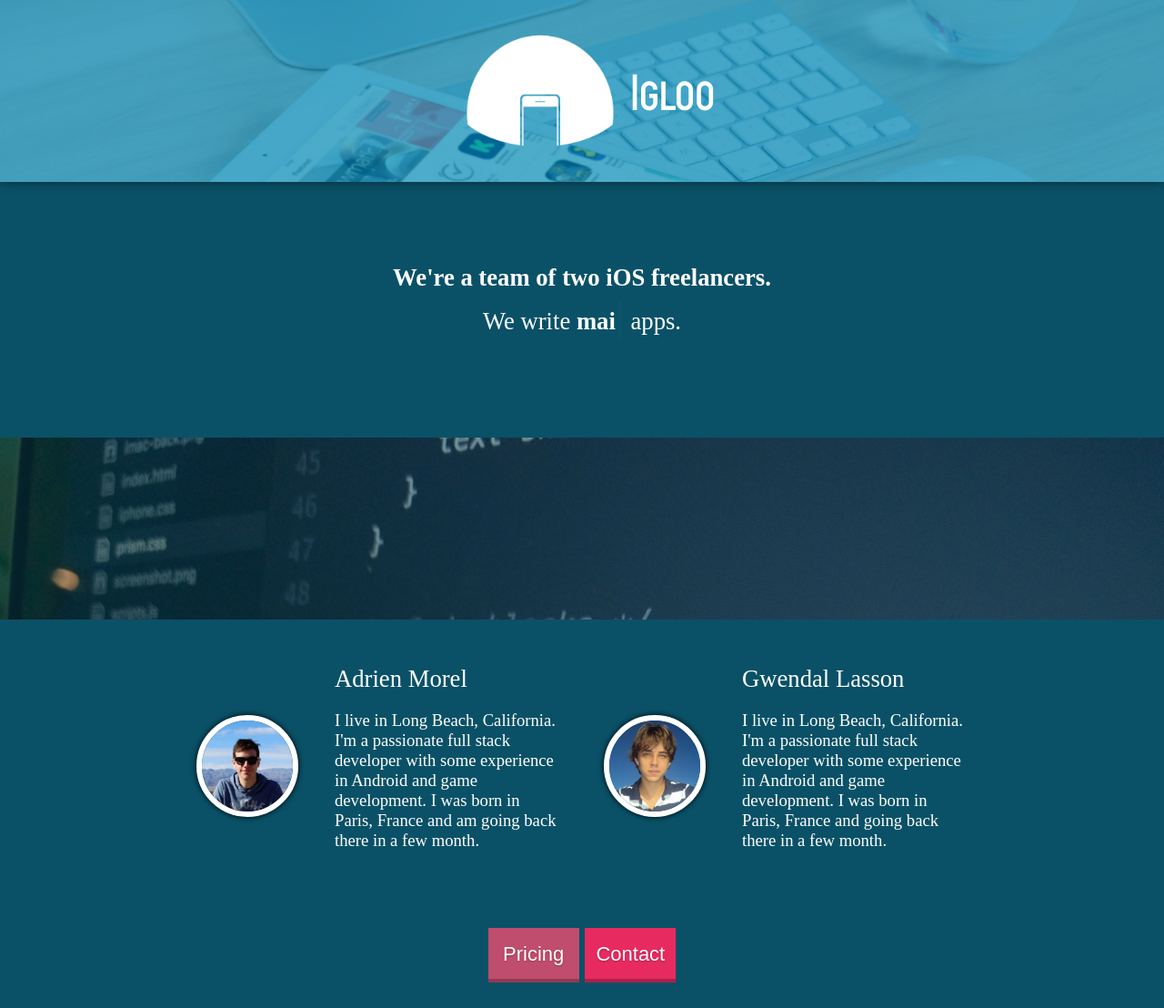
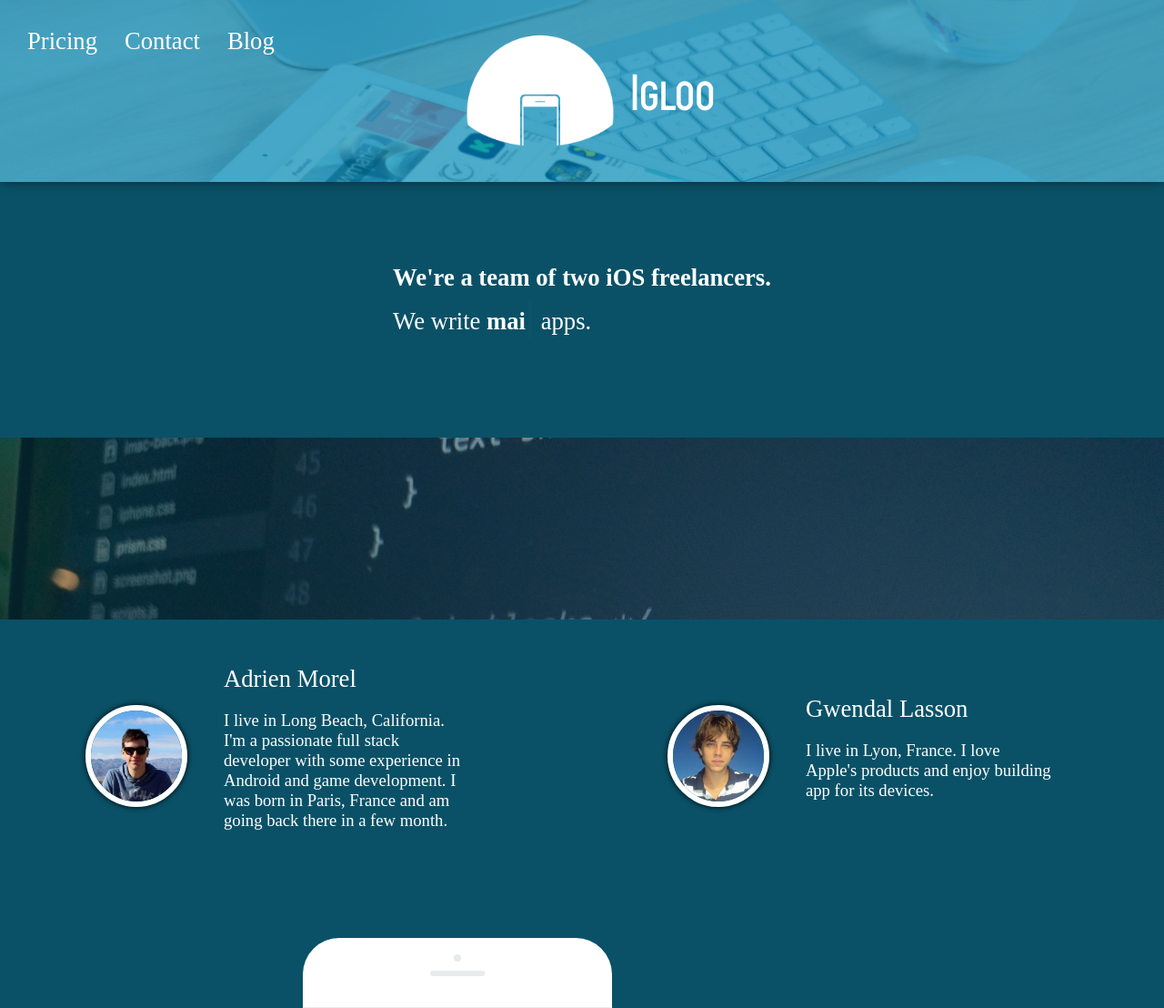
Before and after one commit to AdrienMrl/igloo-website, a PHP site: page / in a window 1280 px wide. Shown: the top 1108 px of the page at 91% size. Run offline with PHP 8.4, Linux system fonts and the light colour scheme; some web fonts are replaced.

Commit message:
add smooth scrolling for links, add an app store button, add a contact form

```diff
--- a/index.html
+++ b/index.html
@@ -4,7 +4,6 @@
   <div id="header">
     <link rel="stylesheet" href="style.css" type="text/css">
     <link rel="stylesheet" type="text/css" href="iphone.css">
-    <link rel="stylesheet" type="text/css" href="buttons.css">
 
     <script src="jquery.min.js"></script>
     <script src="typed.js"></script>
@@ -17,20 +16,39 @@
       });
     });
 
+
+    // smooth scroll on header buttons click
+    $(document).ready(function() {
+      $('#pricing-link, #contact-link').click(function(e){
+        e.preventDefault();
+        var target= $(this).get(0).id == 'pricing-link' ? $('#pricing') : $('#contact');
+        $('html, body').stop().animate({
+          scrollTop: target.offset().top
+        }, 500);
+      });
+
+    })
+
     </script>
-    <img id="logo-img" src="graphics/iglooV3.png"><span id="title">Igloo</span>
+    <div id="links">
+      <a id="pricing-link" href="#pricing">Pricing</a>
+      <a id="contact-link" href="#contact">Contact</a>
+      <a href="#blog">Blog</a>
+    </div>
+    <div id="title">
+      <img id="logo-img" src="graphics/iglooV3.png">
+      <div id="title-text">Igloo</div>
+    </div>
   </div>
 </head>
 <body>
   <br>
 
-  <center>
   <div style="height: 200px; display: flex; margin: auto;">
     <div style="margin: auto;"><b>We're a team of two iOS freelancers.</b><br>
       We write <b><span class="typed"></span></b> apps.
     </div>
   </div>
-    <p>
   <div class="parallax-picture overlay"></div>
 
   <div id="team">
@@ -51,20 +69,13 @@
       <div class="guy-text">
         <div class="small_title">Gwendal Lasson</div>
         <p class="description">
-              I live in Long Beach, California. I'm a passionate full stack
-              developer with some experience in Android and game development.
-              I was born in Paris, France and going back there in a few month.
+          I live in Lyon, France. I love Apple's products and enjoy building app for its devices.
         </p>
       </div>
     </div>
   </div>
 
 </div>
-  </p>
-  <br>
-  <br>
-  <input type="submit" value="Pricing" style="width: 100px; background-color: #C04D6E" class="flat-button">
-  <input type="submit" value="Contact" style="width: 100px; background-color: #E72A60" class="flat-button">
 <div id="gradeup">
   <div class="iphone iphone-body">
     <div class="camera-1"></div>
@@ -76,12 +87,47 @@
   <div style="display: flex; flex-direction: column; margin: auto; text-align: left;">
     <h2>GradeUp</h2>
     <div class="description item">
-        This is some text accompanying our app.
+      Check out our latest app.<br>
+      <br>
+      <a href="https://itunes.apple.com/fr/app/gradesup/id1096969608?l=en&mt=8">
+        <img src="graphics/download-on-the-appstore.svg" height="56"/>
+      </a>
+
     </div>
   </div>
 </div>
 
-</center>
+<h1 id="pricing" class="scroll-smooth abitcentered">Pricing</h2>
+  <p class="abitcentered">
+    Stuff about the pricing
+  </p>
+  <h1 id="contact" class="scroll-smooth abitcentered">Contact</h2>
+    <p class="abitcentered">
+      We usually don't take more than a few hours to answer.
+    </p>
+    <div id="form-main">
+      <div id="form-div">
+        <form class="form" id="form1" method="POST" action="https://formspree.io/adrien.morel@me.com">
+
+          <p class="name">
+            <input name="name" type="text" class="validate[required,custom[onlyLetter],length[0,100]] feedback-input" placeholder="Name" id="name" />
+          </p>
+
+          <p class="email">
+            <input name="email" type="text" class="validate[required,custom[email]] feedback-input" id="email" placeholder="Email" />
+          </p>
+
+          <p class="text">
+            <textarea name="text" class="validate[required,length[6,300]] feedback-input" id="comment" placeholder="Comment"></textarea>
+          </p>
+
+
+          <div class="submit">
+            <input type="submit" value="SEND" id="button-blue"/>
+            <div class="ease"></div>
+          </div>
+        </form>
+      </div>
     </div>
   </body>
   </html>
--- a/style.css
+++ b/style.css
@@ -15,11 +15,6 @@
 #header {
   background-color: #0088b4;
   width: 100%;
-  font-family: 'circula';
-  font-size: 42pt;
-  display: flex;
-  align-items: center;
-  justify-content: center;
   box-shadow: 0px -5px 15px black;
   background-image: url("imac-back.png");
   background-position: 100% 50%;
@@ -27,8 +22,57 @@
   height: 200px;
 }
 
+#header #title {
+  margin: auto;
+  font-size: 42pt;
+  font-family: 'circula';
+  display: flex;
+  height: inherit;
+  justify-content: center;
+  align-items: center;
+}
+
+#header #links {
+  position: absolute;
+  left: 30px;
+  display: flex;
+  align-items: center;
+  justify-content: center;
+}
+
+#header #links a {
+  text-decoration: none;
+  color: white;
+  margin-right: 30px;
+  padding-top: 30px;
+}
+
+#header #links a:hover {
+  border-top: solid 3px;
+  -webkit-animation: show 0.7s;
+  -moz-animation: show 0.7s;
+  animation: show 0.7s;
+}
+
+@keyframes show {
+    0% { opacity:0; }
+    100% { opacity:1; }
+}
+@-webkit-keyframes show {
+    0% { opacity:0; }
+    100% { opacity:1; }
+}
+@-moz-keyframes show {
+    0% { opacity:0; }
+    100% { opacity:1; }
+}
+
 #logo-img {
   width: 200px;
+  height: 200px;
+}
+
+#title-text {
 }
 
 .typed {
@@ -87,15 +131,16 @@
 
 #team {
   display: flex;
-  height: 200px;
-  width: 70%;
+  min-height: 200px;
+  width: 100%;
+  margin: auto;
   flex-direction: row;
+  justify-content: center;
 }
 
 .guy {
   display: flex;
   flex-direciton: row;
-  width: 400px;
   margin: auto;
 }
 
@@ -103,6 +148,7 @@
   display: flex;
   flex-direction: column;
   text-align: left;
+  max-width: 300px;
 }
 
 .pic-portrait {
@@ -117,15 +163,180 @@
 
 .description {
   font-size: 14pt;
+  margin-left: 0px;
+  margin-right: 30px;
 }
 
 #gradeup {
   display: flex;
   width: 50%;
   flex-direction: row;
+  margin: auto;
 }
 
 #gradeup .item {
   margin: auto;
   width: 250px;
 }
+
+.abitcentered {
+  margin-left: 20%;
+}
+
+@import url(http://fonts.googleapis.com/css?family=Montserrat:400,700);
+
+#form-main{
+	width:100%;
+	float:left;
+	padding-top:0px;
+}
+
+#form-div {
+	padding-left:35px;
+	padding-right:35px;
+	padding-top:35px;
+	padding-bottom:50px;
+	width: 450px;
+	float: left;
+	left: 50%;
+	position: absolute;
+  margin-top:30px;
+	margin-left: -260px;
+  -moz-border-radius: 7px;
+  -webkit-border-radius: 7px;
+}
+
+.feedback-input {
+	color:#3c3c3c;
+	font-family: Helvetica, Arial, sans-serif;
+  font-weight:500;
+	font-size: 18px;
+	border-radius: 0;
+	line-height: 22px;
+	background-color: #fbfbfb;
+	padding: 13px 13px 13px 54px;
+	margin-bottom: 10px;
+	width:100%;
+	-webkit-box-sizing: border-box;
+	-moz-box-sizing: border-box;
+	-ms-box-sizing: border-box;
+	box-sizing: border-box;
+  border: 3px solid rgba(0,0,0,0);
+}
+
+.feedback-input:focus{
+	background: #fff;
+	box-shadow: 0;
+	border: 3px solid #3498db;
+	color: #3498db;
+	outline: none;
+  padding: 13px 13px 13px 54px;
+}
+
+.focused{
+	color:#30aed6;
+	border:#30aed6 solid 3px;
+}
+
+/* Icons ---------------------------------- */
+#name{
+	background-image: url(http://rexkirby.com/kirbyandson/images/name.svg);
+	background-size: 30px 30px;
+	background-position: 11px 8px;
+	background-repeat: no-repeat;
+}
+
+#name:focus{
+	background-image: url(http://rexkirby.com/kirbyandson/images/name.svg);
+	background-size: 30px 30px;
+	background-position: 8px 5px;
+  background-position: 11px 8px;
+	background-repeat: no-repeat;
+}
+
+#email{
+	background-image: url(http://rexkirby.com/kirbyandson/images/email.svg);
+	background-size: 30px 30px;
+	background-position: 11px 8px;
+	background-repeat: no-repeat;
+}
+
+#email:focus{
+	background-image: url(http://rexkirby.com/kirbyandson/images/email.svg);
+	background-size: 30px 30px;
+  background-position: 11px 8px;
+	background-repeat: no-repeat;
+}
+
+#comment{
+	background-image: url(http://rexkirby.com/kirbyandson/images/comment.svg);
+	background-size: 30px 30px;
+	background-position: 11px 8px;
+	background-repeat: no-repeat;
+}
+
+textarea {
+    width: 100%;
+    height: 150px;
+    line-height: 150%;
+    resize:vertical;
+}
+
+input:hover, textarea:hover,
+input:focus, textarea:focus {
+	background-color:white;
+}
+
+#button-blue{
+	font-family: 'Montserrat', Arial, Helvetica, sans-serif;
+	float:left;
+	width: 100%;
+	border: #fbfbfb solid 4px;
+	cursor:pointer;
+	background-color: #3498db;
+	color:white;
+	font-size:24px;
+	padding-top:22px;
+	padding-bottom:22px;
+	-webkit-transition: all 0.3s;
+	-moz-transition: all 0.3s;
+	transition: all 0.3s;
+  margin-top:-4px;
+  font-weight:700;
+}
+
+#button-blue:hover{
+	background-color: rgba(0,0,0,0);
+	color: #0493bd;
+}
+
+.submit:hover {
+	color: #3498db;
+}
+
+.ease {
+	width: 0px;
+	height: 74px;
+	background-color: #fbfbfb;
+	-webkit-transition: .3s ease;
+	-moz-transition: .3s ease;
+	-o-transition: .3s ease;
+	-ms-transition: .3s ease;
+	transition: .3s ease;
+}
+
+.submit:hover .ease{
+  width:100%;
+  background-color:white;
+}
+
+@media only screen and (max-width: 580px) {
+	#form-div{
+		left: 3%;
+		margin-right: 3%;
+		width: 88%;
+		margin-left: 0;
+		padding-left: 3%;
+		padding-right: 3%;
+	}
+}
```
Also changed, not shown: graphics/download-on-the-appstore.svg (added), graphics/iglooV2test.png (deleted), 2 other files. Lines whose indentation alone changed are shown as unchanged.
